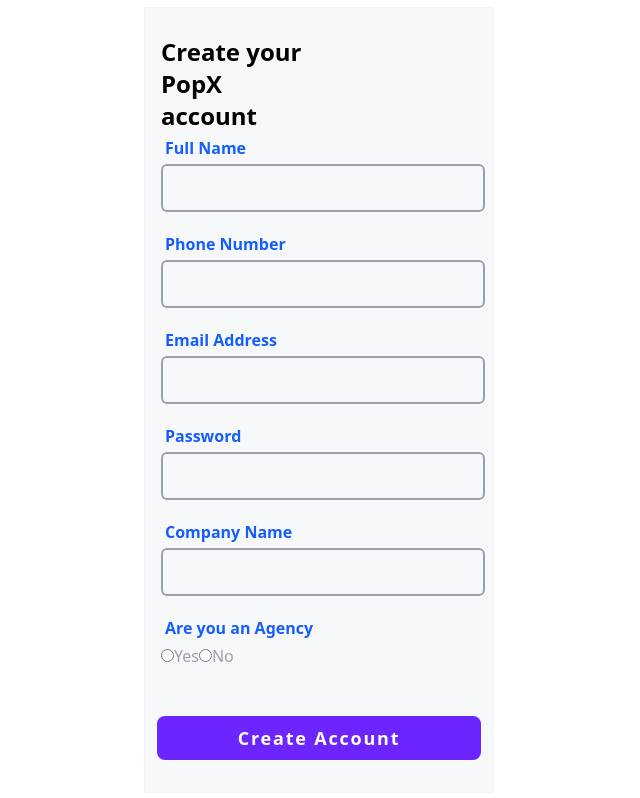
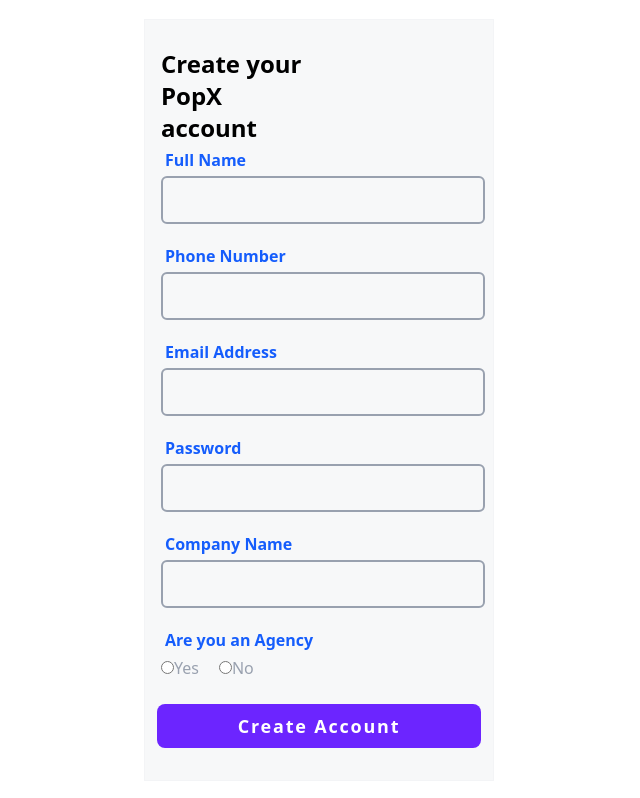
Before and after one commit to TanmayVidhate/Educase_India, a React (Vite) app: page /create_account in a window 1280 px wide. Shown: the whole page, without its empty margins (321-961 px from the left). Built offline with nearby package versions, Linux system fonts and the light colour scheme.

Commit message:
add spacing and margin

```diff
--- a/src/Views/CreateAccount.jsx
+++ b/src/Views/CreateAccount.jsx
@@ -160,14 +160,14 @@
                                 )}
                             </div>
 
-                            <div className='relative mt-5 mb-5'>
+                            <div className='relative mt-5 mb-1 '>
                                 <Label title="Are you an Agency" />
-                                <label>
+                                <label >
                                     <input type="radio" name="agency" value="yes" />
                                     Yes
                                 </label>
 
-                                <label>
+                                <label className='ml-5'>
                                     <input type="radio" name="agency" value="no" />
                                     No
                                 </label>
@@ -180,7 +180,7 @@
                         <Button name="create account" className="!bg-[#6c25ff] rounded-sm w-[95%]" />
                     </div> */}
 
-                    <div className='w-full p-1   mt-10 mb-5 sm:mt-11 '>
+                    <div className='w-full p-1  mt-5 mb-5  '>
                         {
                             (Object.entries(errors).length > 0) ? (
                                 <Button name="create account"
```
